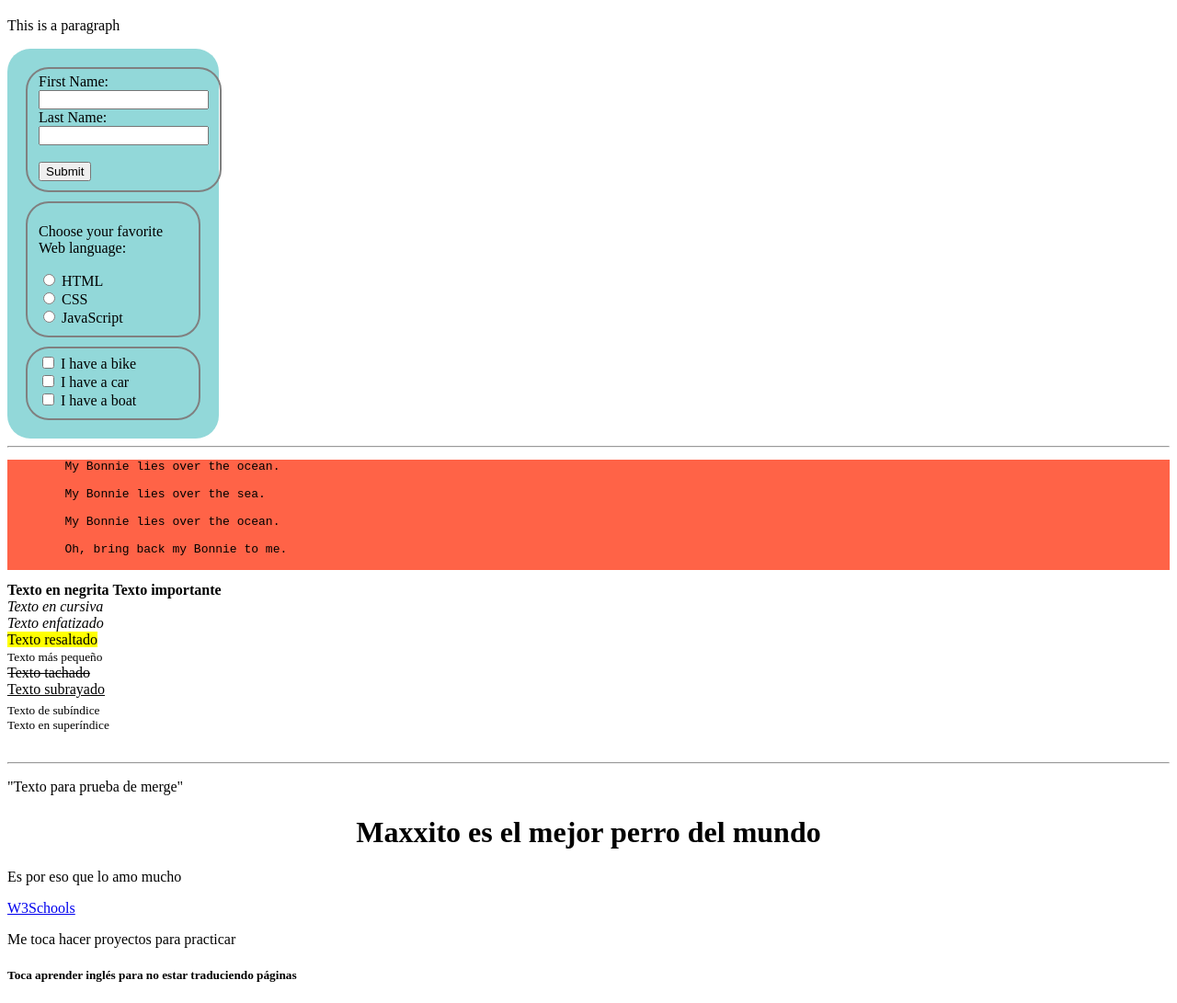
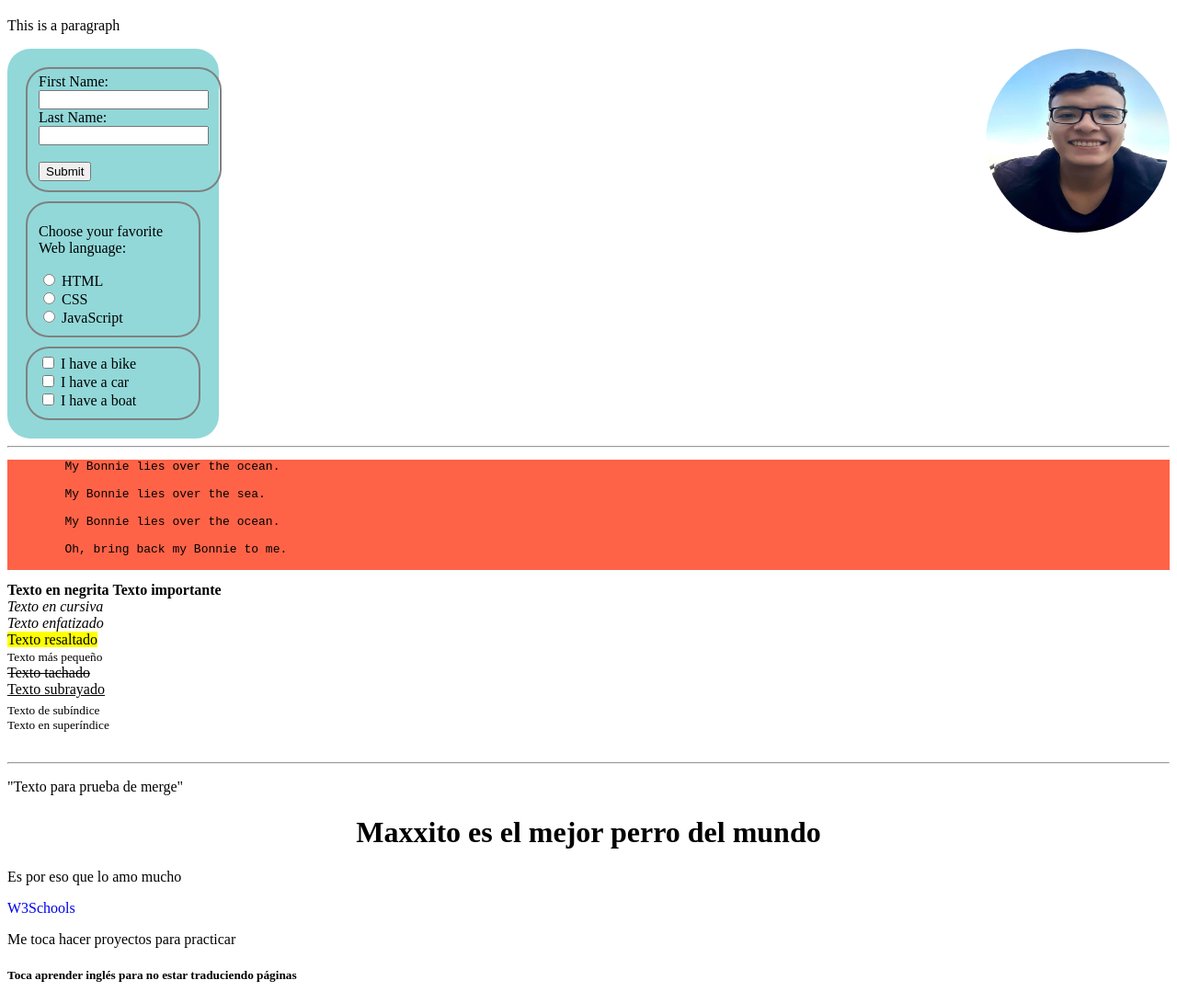
Before and after one commit to SantiMancera98/hello-world, a plain HTML site: page index.html in a window 1280 px wide. Shown: the part 61-1152 px from the top of the page at 92% size. Drawn offline with Linux system fonts and the light colour scheme.

Commit message:
update css-modified

```diff
--- a/index.html
+++ b/index.html
@@ -10,6 +10,7 @@
 <body>
     <h1>Pruebas</h1>
     <p title="mamelo">This is a paragraph</p>
+    <a href="Ejercicio_5.html"><img src="Yo.jpeg" alt=""></a>
     <form action="/action_page.php">
         <fieldset>
             <label for="fname">First Name:</label><br>
--- a/style.css
+++ b/style.css
@@ -10,3 +10,10 @@ fieldset {border-radius: 25px;
         margin: 10px;}
 
 pre {background-color: tomato;}
+
+a {text-decoration: none;}
+
+img {float: right;
+        width: 200px;
+        height: 200px;
+        border-radius: 100px;}
```
